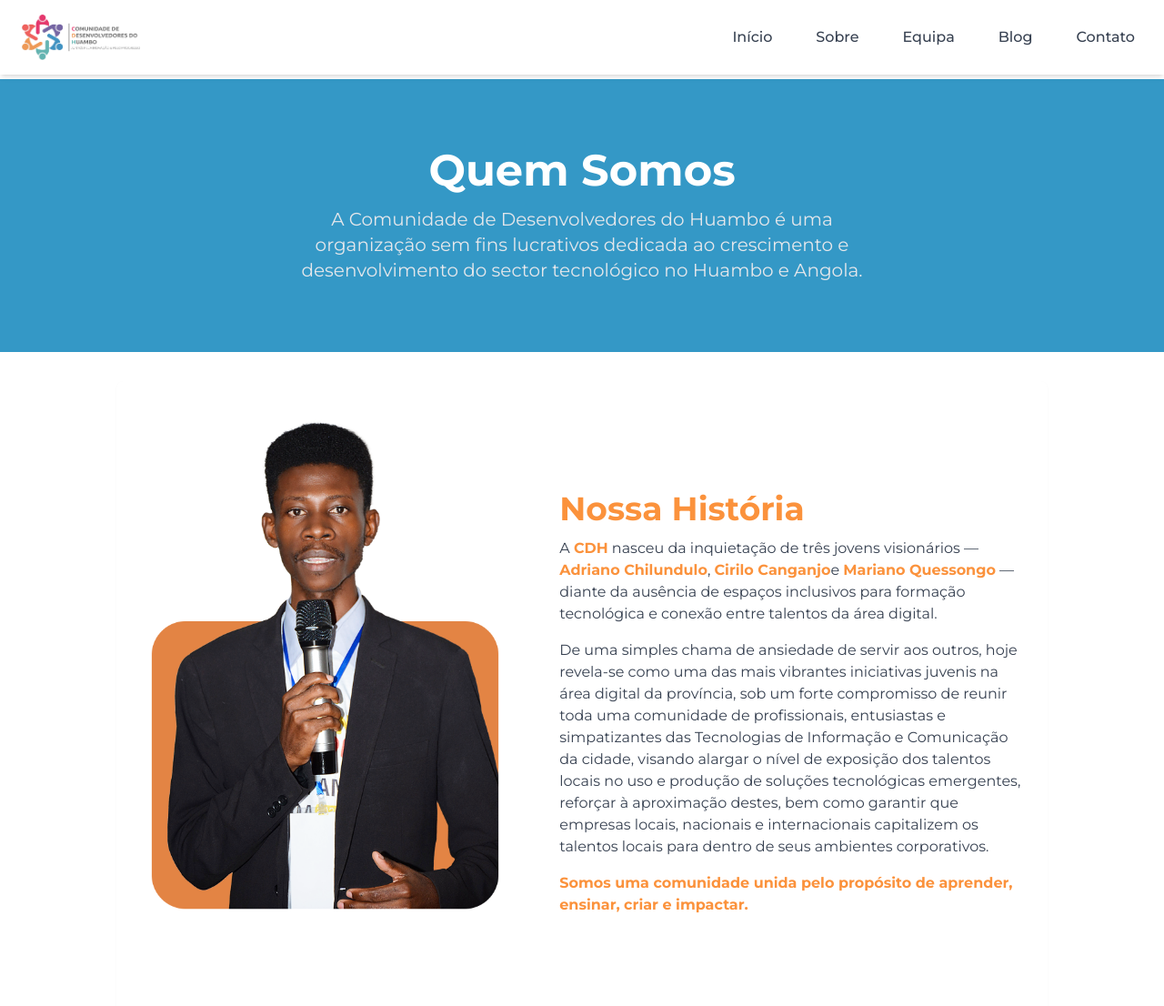
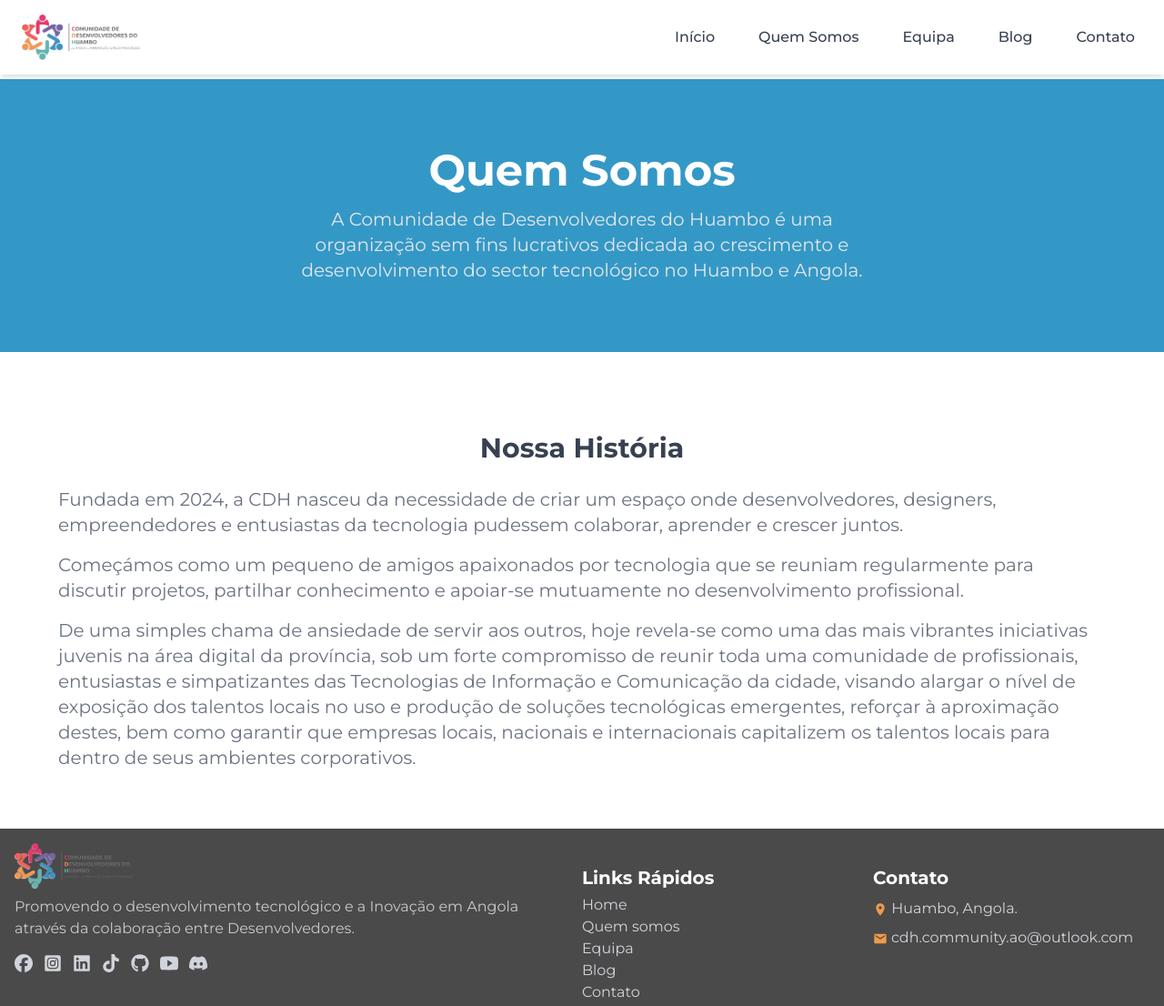
Before and after one commit to joaomesq/cdh, an Astro site: page /quem-somos in a window 1280 px wide. Shown: the top 1106 px of the page at 91% size. Built offline with nearby package versions, Linux system fonts and the light colour scheme; Astro itself is replaced by a stand-in of ours.

Commit message:
create, style section historia

```diff
--- a/src/components/Quem-Somos/NossaHistoria.jsx
+++ b/src/components/Quem-Somos/NossaHistoria.jsx
@@ -1,14 +1,31 @@
 import React from 'react';
 import { BiArrowBack, BiArrowFromLeft, BiArrowToRight, BiSolidArrowToLeft } from 'react-icons/bi';
 
-export default function NossaHistoria() {
+export default function Historia(){
+  return (
+    <section className='p-4 py-16'>
+      <h2 className='text-3xl text-center font-bold text-gray-700 mt-6 mb-6'>Nossa História</h2>
+      <div className='text-gray-500 text-xl flex flex-col gap-4 items-center justify-center md:px-12'>
+        <p>Fundada em 2024, a CDH nasceu da necessidade de criar um espaço onde desenvolvedores, designers, empreendedores e entusiastas da tecnologia pudessem colaborar, aprender e crescer juntos.</p>
+
+        <p>Começámos como um pequeno de amigos apaixonados por tecnologia que se reuniam regularmente para discutir projetos, partilhar conhecimento e apoiar-se mutuamente no desenvolvimento profissional.</p>
+
+        <p>
+          De uma simples chama de ansiedade de servir aos outros, hoje revela-se como uma das mais vibrantes iniciativas juvenis na área digital da província, sob um forte compromisso
+          de reunir toda uma comunidade de profissionais, entusiastas e simpatizantes das Tecnologias de Informação e Comunicação da cidade, visando alargar o nível de
+          exposição dos talentos locais no uso e produção de soluções tecnológicas emergentes, reforçar à aproximação destes, bem como garantir que empresas locais, nacionais e
+          internacionais capitalizem os talentos locais para dentro de seus ambientes corporativos.
+        </p>
+      </div>
+    </section>
+  );
+}
+
+function NossaHistoria() {
   return (
     <section id="historia" className="bg-white rounded-lg shadow-sm p-6 w-full">
 
 <main className='h-[500px] flex md:flex-row flex-col items-center md:justify-around w-full h-full'>
-  <main className='h-full'>
-    <img src='img/cdh/cirilo.png' className='w-full md:w-[90%] rounded-3xl'/>
-  </main>
   <main className='text-start h-full mt-24'>
       <h1 className="text-2xl md:text-4xl font-bold text-start text-orange-400">Nossa História</h1>
       <p className="mt-3 text-gray-700 text-start max-w-prose mx-auto">
--- a/src/layouts/Header.astro
+++ b/src/layouts/Header.astro
@@ -5,7 +5,7 @@ import { MdOutlineMenu} from "react-icons/md";
 
 const links = [
   { href: "/", label: "Início" },
-  { href: "/quem-somos", label: "Sobre" },
+  { href: "/quem-somos", label: "Quem Somos" },
   { href: "/equipa", label: "Equipa"},
   { href:"/blog", label: "Blog"},
   { href: "/contatos", label: "Contato" },
--- a/src/pages/quem-somos.astro
+++ b/src/pages/quem-somos.astro
@@ -2,11 +2,15 @@
 import Quem_Somos from '../components/Quem-Somos/Quem_Somos.astro';
 import Layout from '../layouts/Layout.astro';
 import Hero from '../components/Hero/Hero.astro';
+import NossaHistoria from '../components/Quem-Somos/NossaHistoria.jsx';
 ---
 
 <Layout>
   <section class="hero">
-      <Hero titulo="Quem Somos" descricao="A Comunidade de Desenvolvedores do Huambo é uma organização sem fins lucrativos dedicada ao crescimento e desenvolvimento do sector tecnológico no Huambo e Angola."/>
+    <Hero titulo="Quem Somos" descricao="A Comunidade de Desenvolvedores do Huambo é uma organização sem fins lucrativos dedicada ao crescimento e desenvolvimento do sector tecnológico no Huambo e Angola."/>
   </section>
-  <Quem_Somos />
+
+  <section class="historia">
+    <NossaHistoria />
+  </section>
 </Layout>
```
